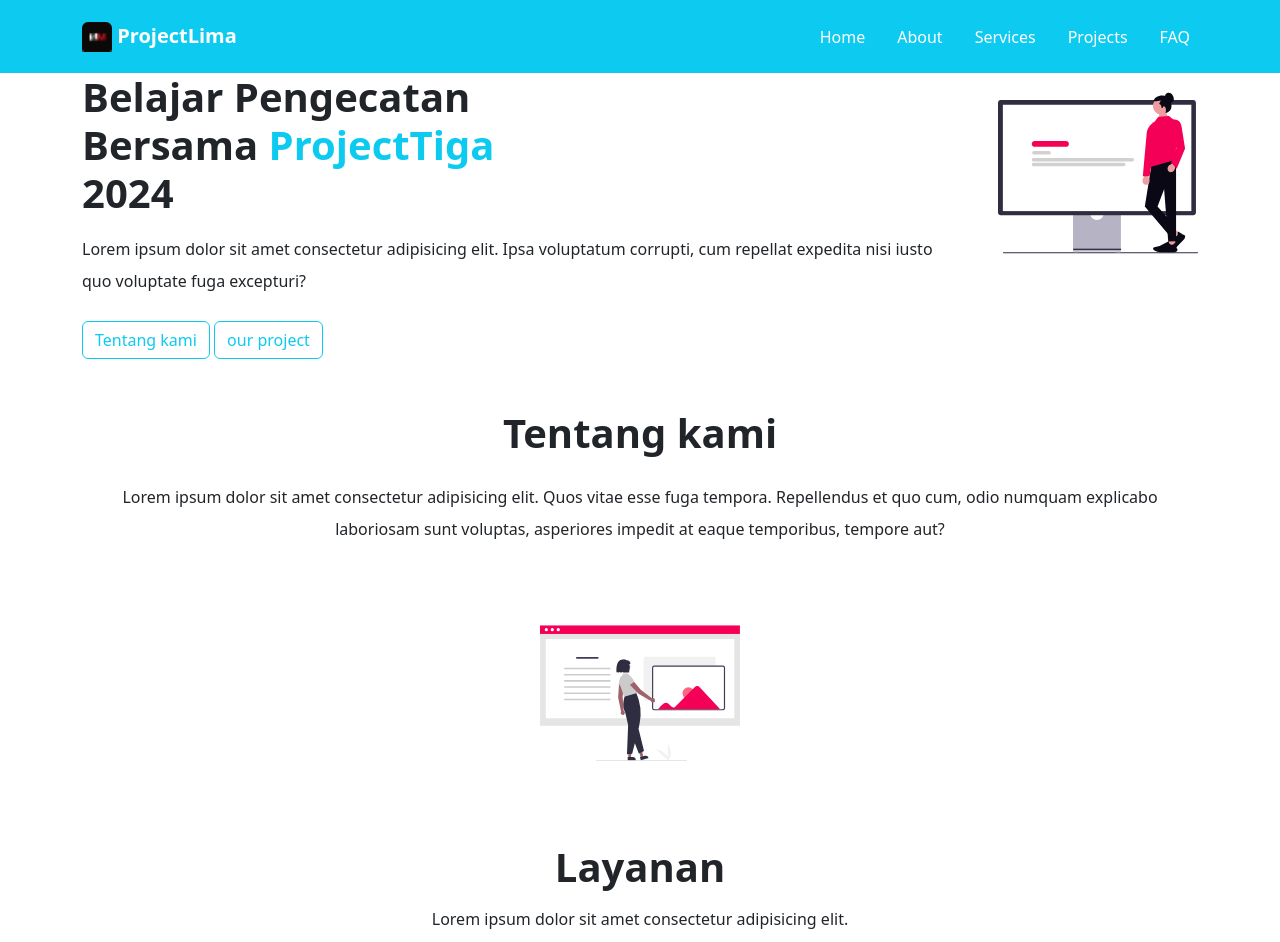
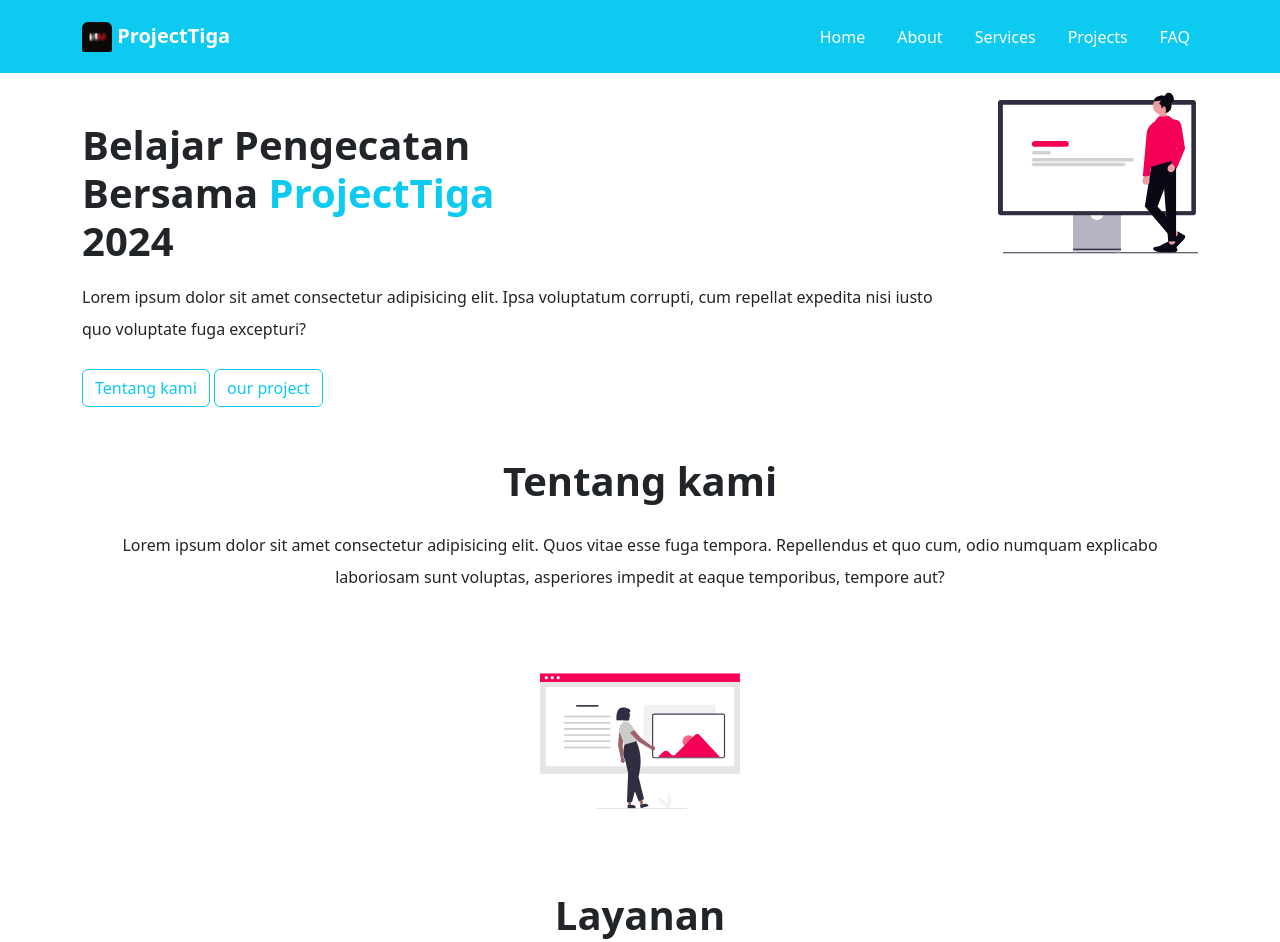
Before and after one commit to Vainlie/multimedia-pengecatan, a plain HTML site: page index.html in a window 1280 px wide. Shown: the top 942 px of the page. Drawn offline with nearby package versions, Linux system fonts and the light colour scheme.

Commit message:
terakhir

```diff
--- a/dist/css/style.css
+++ b/dist/css/style.css
@@ -3,6 +3,7 @@ section {
 }
 
 /* Hero */
+
 @media (max-width: 768px) {
     .hero-box {
         text-align: center;
--- a/index.html
+++ b/index.html
@@ -36,7 +36,7 @@
    <a class="navbar-brand" href="#">
       <img src="./assets/icon/nm.png" alt="Logo" width="30" height="30"
       class="d-inline-block align-text-top rounded-top">
-      <span class="fw-bold text-white">ProjectLima</span>
+      <span class="fw-bold text-white">ProjectTiga</span>
     </a>
     <button class="navbar-toggler bg-white shadow-none" type="button" data-bs-toggle="collapse" data-bs-target="#navbarNav" aria-controls="navbarNav" aria-expanded="false" aria-label="Toggle navigation">
       <span class="navbar-toggler-icon"></span>
@@ -69,7 +69,7 @@
           <div class="hero-box d-flex align-item-center justify-content-between
           flex-md-row flex-column gap-md-5 gap-5">
             <div class="box animate__animated animate__bounceInUp animate__delay-1s">
-              <h1 class="fw-bold mb-3">
+              <h1 class="fw-bold mb-3 mt-5">
                 Belajar Pengecatan <br />
                 Bersama <span class="text-info">ProjectTiga</span><br/>
                 2024
@@ -335,7 +335,7 @@
        <!-- FAQ -->
 
        <!-- Footer -->
-        <section class="footer bg-info">
+        <section class="footer bg-info mt-5">
           <div class="container">
             <div class="footer-box">
               <div class="row justify-content-between row-gap-4">
```
